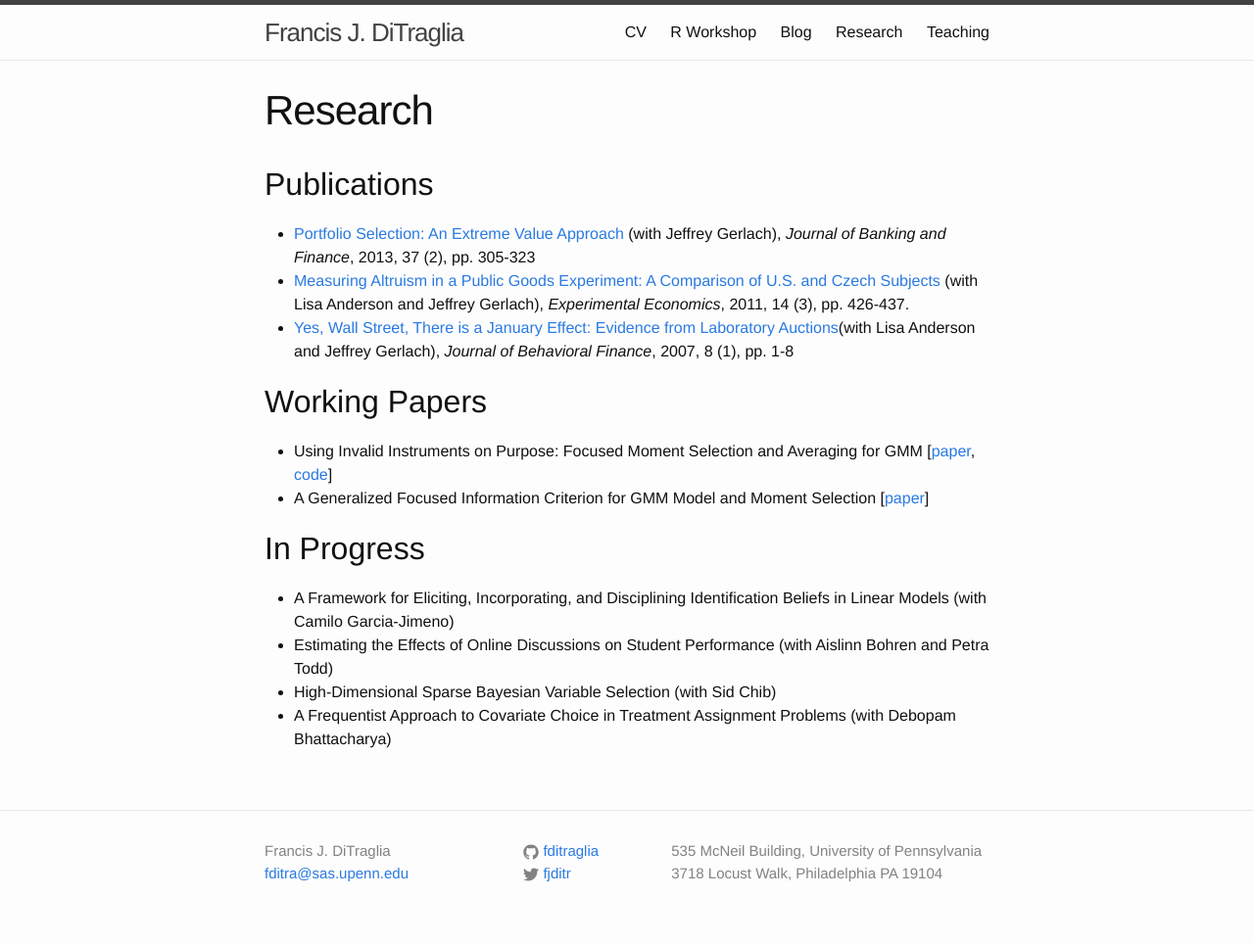
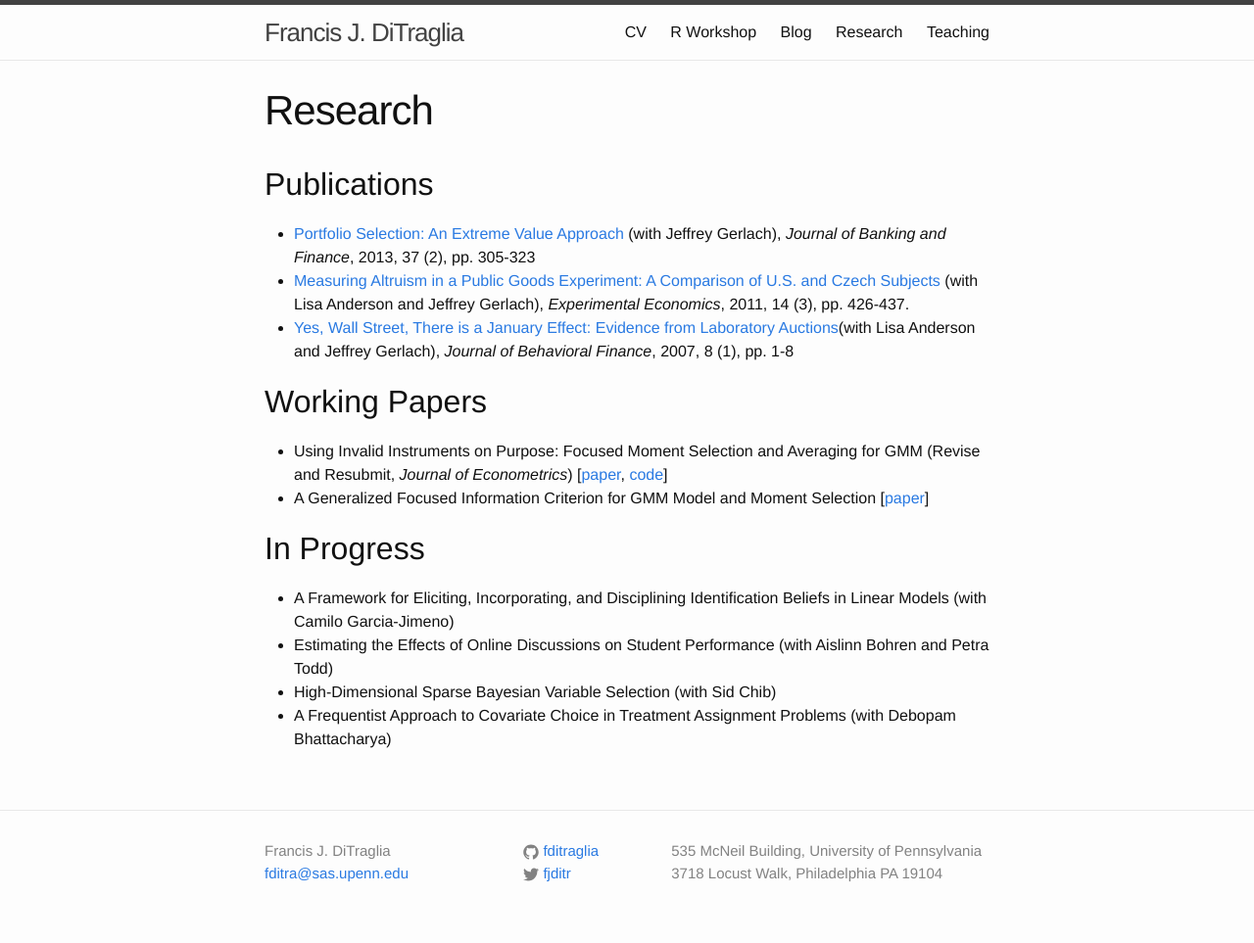
Before and after one commit to fditraglia/fditraglia.github.io, a Jekyll site: the page built from research.md, in a window 1280 px wide. Shown: the whole page at 98% size. Built offline with Jekyll 4.4.1, drawn with Linux system fonts in a browser that asks for light colours.

Commit message:
update status of FMSC paper

```diff
--- a/research.md
+++ b/research.md
@@ -11,7 +11,7 @@ permalink: /research/
 
 ## Working Papers
 
-- Using Invalid Instruments on Purpose: Focused Moment Selection and Averaging for GMM [[paper](http://arxiv.org/pdf/1408.0705v2.pdf), [code](https://github.com/fditraglia/fmsc)]
+- Using Invalid Instruments on Purpose: Focused Moment Selection and Averaging for GMM (Revise and Resubmit, *Journal of Econometrics*) [[paper](http://arxiv.org/pdf/1408.0705v2.pdf), [code](https://github.com/fditraglia/fmsc)]
 - A Generalized Focused Information Criterion for GMM Model and Moment Selection [[paper]({{ site.base }}/pdf/GFIC_paper.pdf)]
 
 ## In Progress
```
